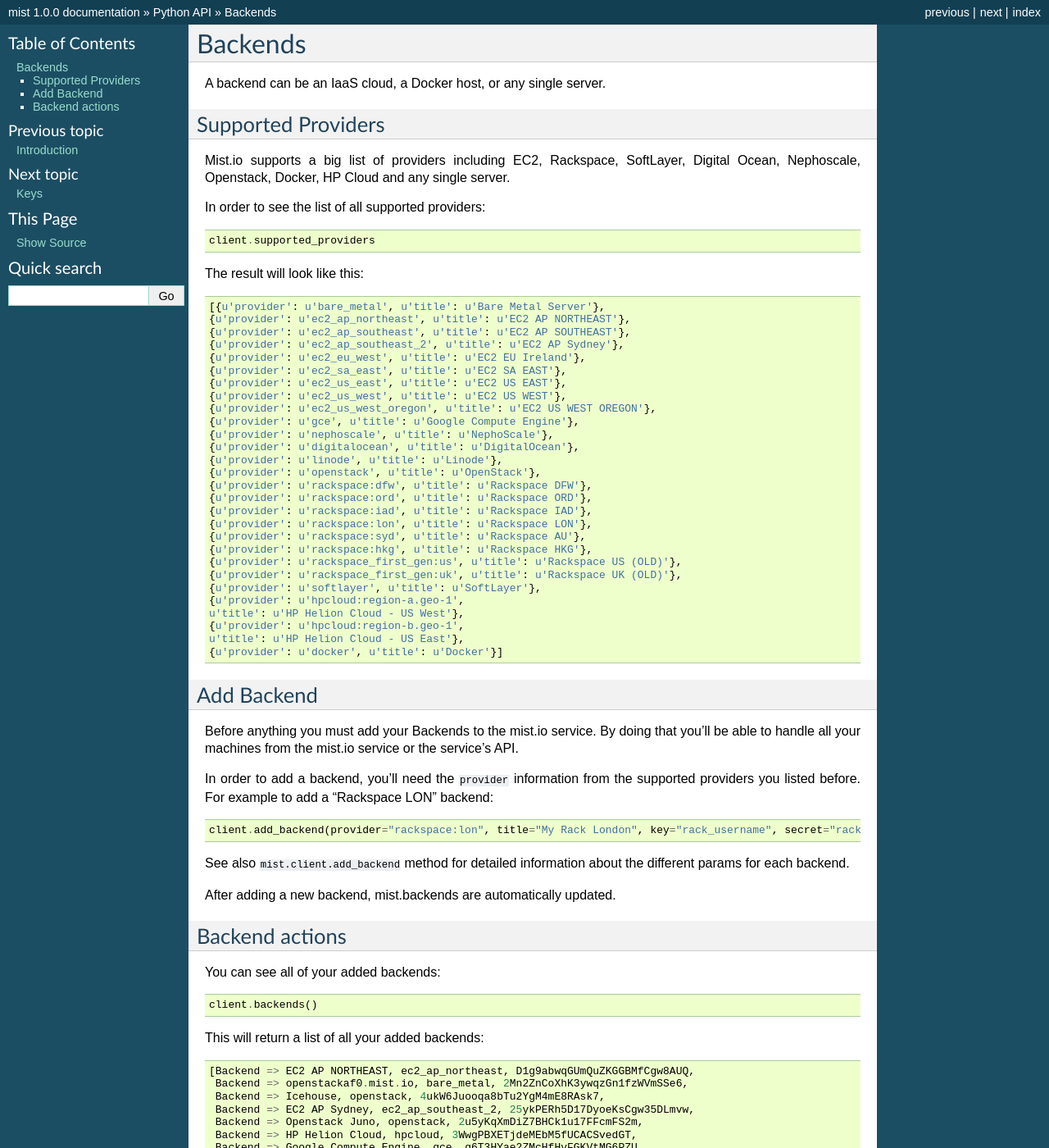
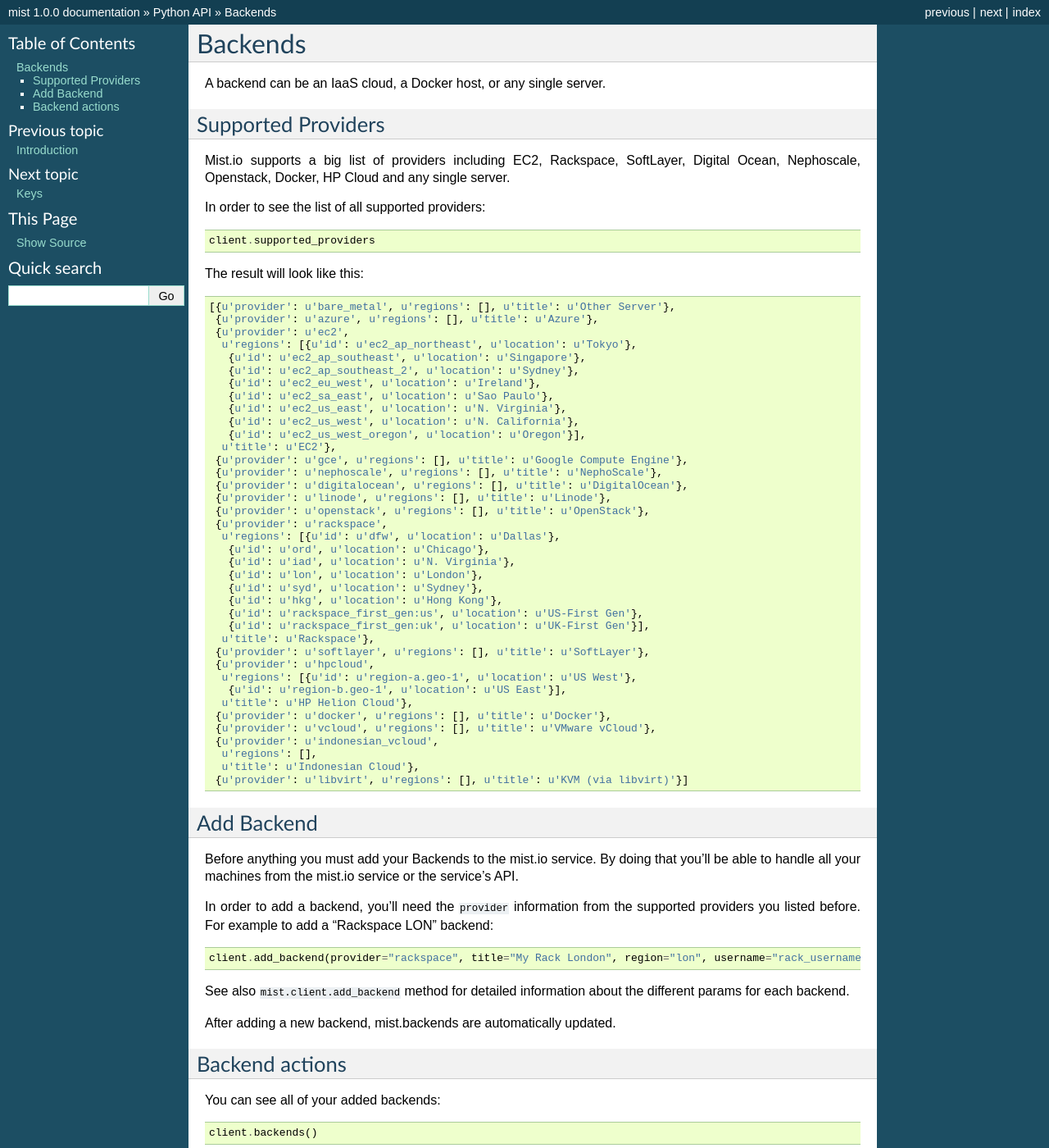
Before and after one commit to mistio/mist.client, a Sphinx documentation site: the page built from docs/source/client/backends.rst, in a window 1280 px wide and 1400 px high. Shown: the whole window at 82% size. Built offline with Sphinx 7.4.7, drawn with Linux system fonts in a browser that asks for light colours.

Commit message:
Update docs for newly formatted providers

```diff
--- a/docs/source/client/backends.rst
+++ b/docs/source/client/backends.rst
@@ -14,34 +14,44 @@
 
 The result will look like this::
 
-    [{u'provider': u'bare_metal', u'title': u'Bare Metal Server'},
-    {u'provider': u'ec2_ap_northeast', u'title': u'EC2 AP NORTHEAST'},
-    {u'provider': u'ec2_ap_southeast', u'title': u'EC2 AP SOUTHEAST'},
-    {u'provider': u'ec2_ap_southeast_2', u'title': u'EC2 AP Sydney'},
-    {u'provider': u'ec2_eu_west', u'title': u'EC2 EU Ireland'},
-    {u'provider': u'ec2_sa_east', u'title': u'EC2 SA EAST'},
-    {u'provider': u'ec2_us_east', u'title': u'EC2 US EAST'},
-    {u'provider': u'ec2_us_west', u'title': u'EC2 US WEST'},
-    {u'provider': u'ec2_us_west_oregon', u'title': u'EC2 US WEST OREGON'},
-    {u'provider': u'gce', u'title': u'Google Compute Engine'},
-    {u'provider': u'nephoscale', u'title': u'NephoScale'},
-    {u'provider': u'digitalocean', u'title': u'DigitalOcean'},
-    {u'provider': u'linode', u'title': u'Linode'},
-    {u'provider': u'openstack', u'title': u'OpenStack'},
-    {u'provider': u'rackspace:dfw', u'title': u'Rackspace DFW'},
-    {u'provider': u'rackspace:ord', u'title': u'Rackspace ORD'},
-    {u'provider': u'rackspace:iad', u'title': u'Rackspace IAD'},
-    {u'provider': u'rackspace:lon', u'title': u'Rackspace LON'},
-    {u'provider': u'rackspace:syd', u'title': u'Rackspace AU'},
-    {u'provider': u'rackspace:hkg', u'title': u'Rackspace HKG'},
-    {u'provider': u'rackspace_first_gen:us', u'title': u'Rackspace US (OLD)'},
-    {u'provider': u'rackspace_first_gen:uk', u'title': u'Rackspace UK (OLD)'},
-    {u'provider': u'softlayer', u'title': u'SoftLayer'},
-    {u'provider': u'hpcloud:region-a.geo-1',
-    u'title': u'HP Helion Cloud - US West'},
-    {u'provider': u'hpcloud:region-b.geo-1',
-    u'title': u'HP Helion Cloud - US East'},
-    {u'provider': u'docker', u'title': u'Docker'}]
+    [{u'provider': u'bare_metal', u'regions': [], u'title': u'Other Server'},
+     {u'provider': u'azure', u'regions': [], u'title': u'Azure'},
+     {u'provider': u'ec2',
+      u'regions': [{u'id': u'ec2_ap_northeast', u'location': u'Tokyo'},
+       {u'id': u'ec2_ap_southeast', u'location': u'Singapore'},
+       {u'id': u'ec2_ap_southeast_2', u'location': u'Sydney'},
+       {u'id': u'ec2_eu_west', u'location': u'Ireland'},
+       {u'id': u'ec2_sa_east', u'location': u'Sao Paulo'},
+       {u'id': u'ec2_us_east', u'location': u'N. Virginia'},
+       {u'id': u'ec2_us_west', u'location': u'N. California'},
+       {u'id': u'ec2_us_west_oregon', u'location': u'Oregon'}],
+      u'title': u'EC2'},
+     {u'provider': u'gce', u'regions': [], u'title': u'Google Compute Engine'},
+     {u'provider': u'nephoscale', u'regions': [], u'title': u'NephoScale'},
+     {u'provider': u'digitalocean', u'regions': [], u'title': u'DigitalOcean'},
+     {u'provider': u'linode', u'regions': [], u'title': u'Linode'},
+     {u'provider': u'openstack', u'regions': [], u'title': u'OpenStack'},
+     {u'provider': u'rackspace',
+      u'regions': [{u'id': u'dfw', u'location': u'Dallas'},
+       {u'id': u'ord', u'location': u'Chicago'},
+       {u'id': u'iad', u'location': u'N. Virginia'},
+       {u'id': u'lon', u'location': u'London'},
+       {u'id': u'syd', u'location': u'Sydney'},
+       {u'id': u'hkg', u'location': u'Hong Kong'},
+       {u'id': u'rackspace_first_gen:us', u'location': u'US-First Gen'},
+       {u'id': u'rackspace_first_gen:uk', u'location': u'UK-First Gen'}],
+      u'title': u'Rackspace'},
+     {u'provider': u'softlayer', u'regions': [], u'title': u'SoftLayer'},
+     {u'provider': u'hpcloud',
+      u'regions': [{u'id': u'region-a.geo-1', u'location': u'US West'},
+       {u'id': u'region-b.geo-1', u'location': u'US East'}],
+      u'title': u'HP Helion Cloud'},
+     {u'provider': u'docker', u'regions': [], u'title': u'Docker'},
+     {u'provider': u'vcloud', u'regions': [], u'title': u'VMware vCloud'},
+     {u'provider': u'indonesian_vcloud',
+      u'regions': [],
+      u'title': u'Indonesian Cloud'},
+     {u'provider': u'libvirt', u'regions': [], u'title': u'KVM (via libvirt)'}]
 
 Add Backend
 ===========
@@ -51,7 +61,7 @@
 In order to add a backend, you'll need the ``provider`` information from the supported providers you listed before. For
 example to add a "Rackspace LON" backend::
 
-    client.add_backend(provider="rackspace:lon", title="My Rack London", key="rack_username", secret="rack_api_secret")
+    client.add_backend(provider="rackspace", title="My Rack London", region="lon", username="rack_username", api_key="rack_api_secret")
 
 
 
--- a/docs/source/client/getting_started.rst
+++ b/docs/source/client/getting_started.rst
@@ -1,7 +1,7 @@
 Introduction
 ************
 
-Now that you have the ``mistclient`` package you can import it to use it::
+Now that you have the ``mist`` package you can import MistClient::
 
     from mistclient import MistClient
     client = MistClient(email="yourmail@mist.io", password="yourpassword")
```
